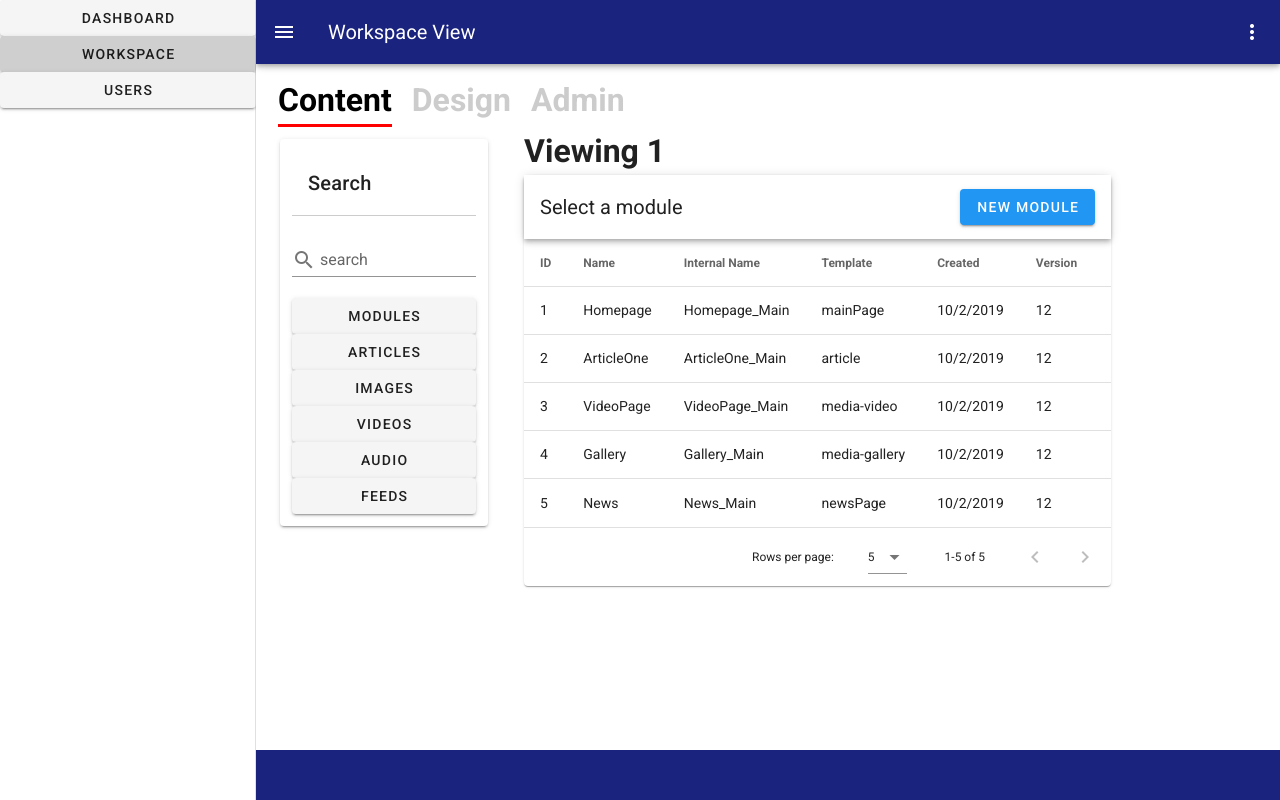
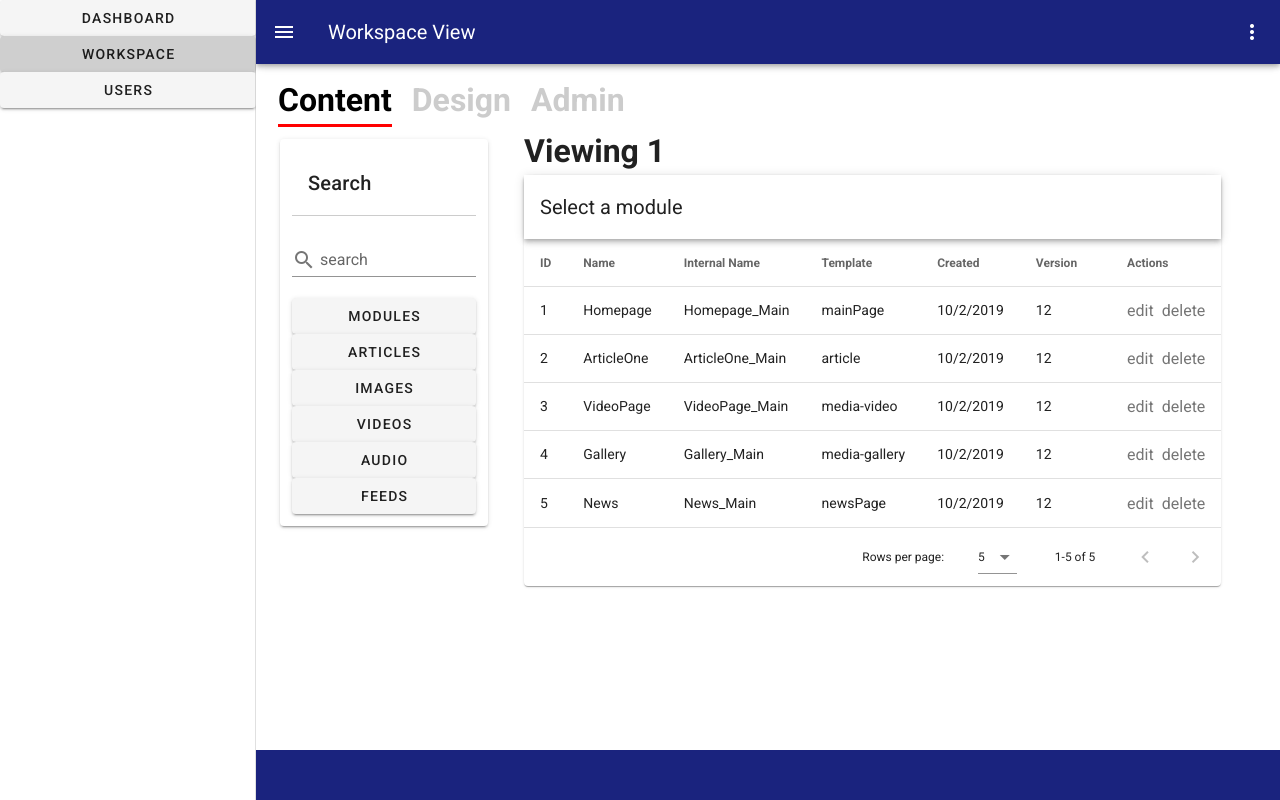
Before and after one commit to iingles/isaac-ingles-3790-final, a Vue app: page /workspace/1 in a window 1280 px wide. Built offline with nearby package versions, Linux system fonts and the light colour scheme.

Commit message:
got dynamic routes working for item editor

```diff
--- a/src/components/workspace/SearchResults.vue
+++ b/src/components/workspace/SearchResults.vue
@@ -11,12 +11,30 @@
         <v-toolbar>
           <v-toolbar-title>Select a module</v-toolbar-title>
           <v-spacer></v-spacer>
-          <v-btn
+          <template v-slot:activator="{ on }">klj
+            <v-btn color="blue" dark v-on="on">New Item</v-btn>
+          </template>
+          <!-- <v-btn
             dark
             color="blue"
-            :to="'/workspace/' + $route.params.viewmode + '/' + $route.params.workview + '/editor'"
-          >New Module</v-btn>
+            :to="'/workspace/' + $route.params.viewmode + '/' + $route.params.workview + '/editor' + '/new'"
+          >New Module</v-btn> -->
         </v-toolbar>
+      </template>
+      <template v-slot:item.action="{ item }">
+      <v-icon
+          small
+          class="mr-2"
+          @click="editItem(item)"
+        >
+          edit
+        </v-icon>
+        <v-icon
+          small
+          @click="deleteItem(item)"
+        >
+          delete
+        </v-icon>
       </template>
     </v-data-table>
   </div>
@@ -41,16 +59,20 @@ export default {
           { text: 'Template', value: 'template' },
           { text: 'Created', value: 'created' },
           { text: 'Version', value: 'version' },
+          { text: 'Actions', value: 'action', sortable: false },
       ],
       modules: contentModules,
     }
   },
-  created() {
-    // for(let i = 0; i < contentModules.length; i++){
-    //   this.modules.push(contentModules[i])
-    // }
+  methods: {
+    editItem (item) {
+        this.$router.push('/workspace/' + this.$route.params.viewmode + '/' + this.$route.params.workview + '/editor/' + item.internalName ).catch(err => {})
+      },
 
-  }
+      deleteItem (item) {
+        console.log('delete ' + item.id)
+      },
+  },
 }
 </script>
 
```
